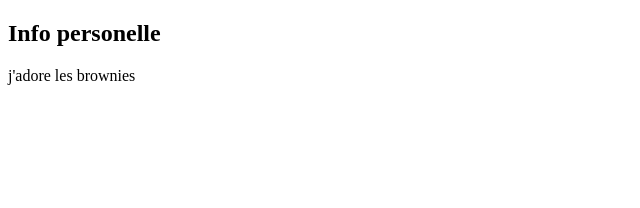
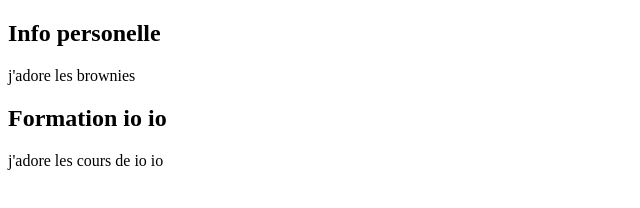
Before and after one commit to adrienpont64/adrienpont64, a plain HTML site: page index.html in a window 1280 px wide. Shown: the whole page, without its empty margins (0-640 px from the left). Drawn offline with Linux system fonts and the light colour scheme.

Commit message:
formation io io

```diff
--- a/index.html
+++ b/index.html
@@ -10,5 +10,9 @@
         <h1>Info personelle</h1>
         <p>j'adore les brownies</p>
     </section>
+    <section>
+        <h1>Formation io io</h1>
+        <p>j'adore les cours de io io</p>
+    </section>
 </body>
 </html>
```
